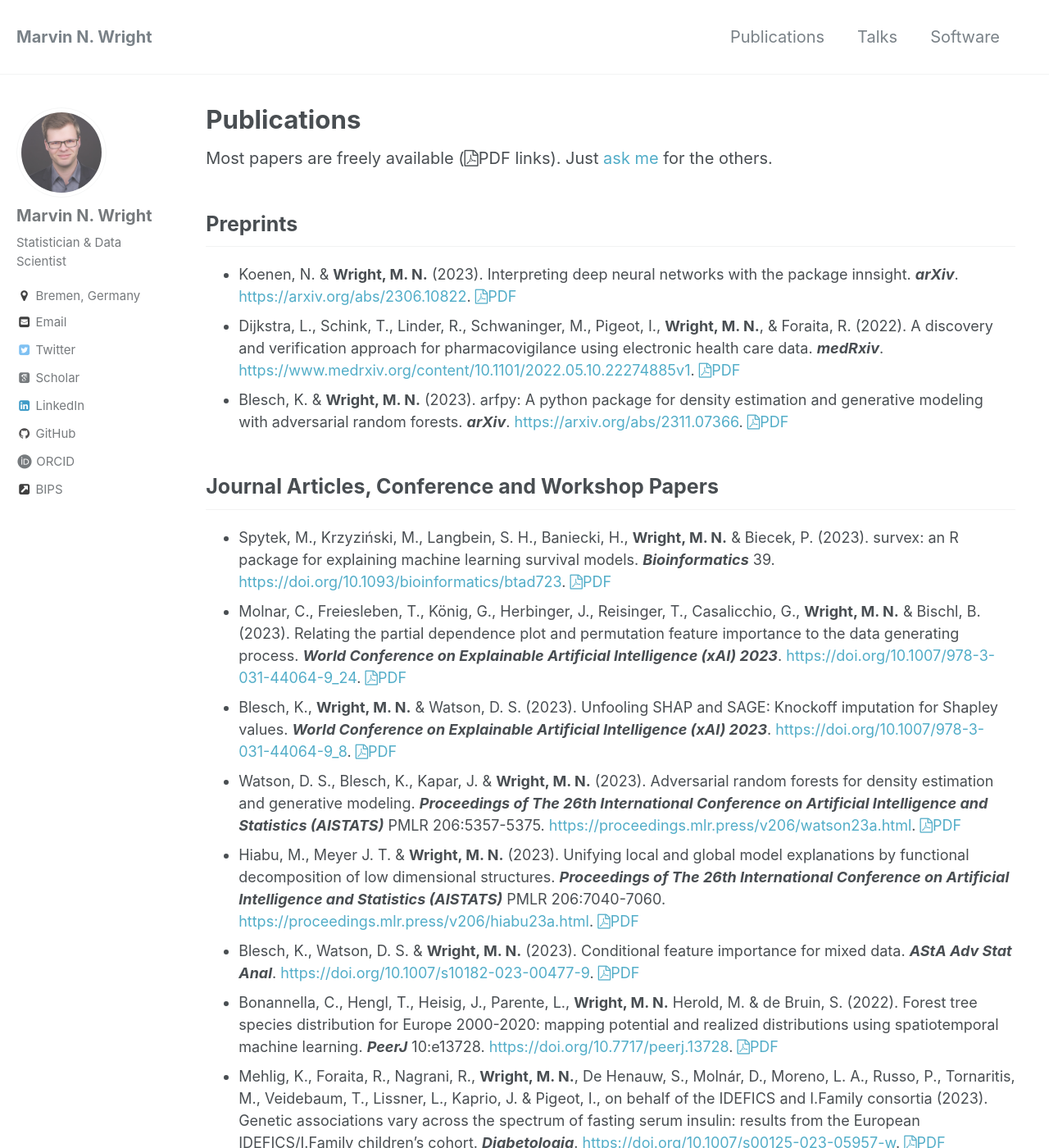
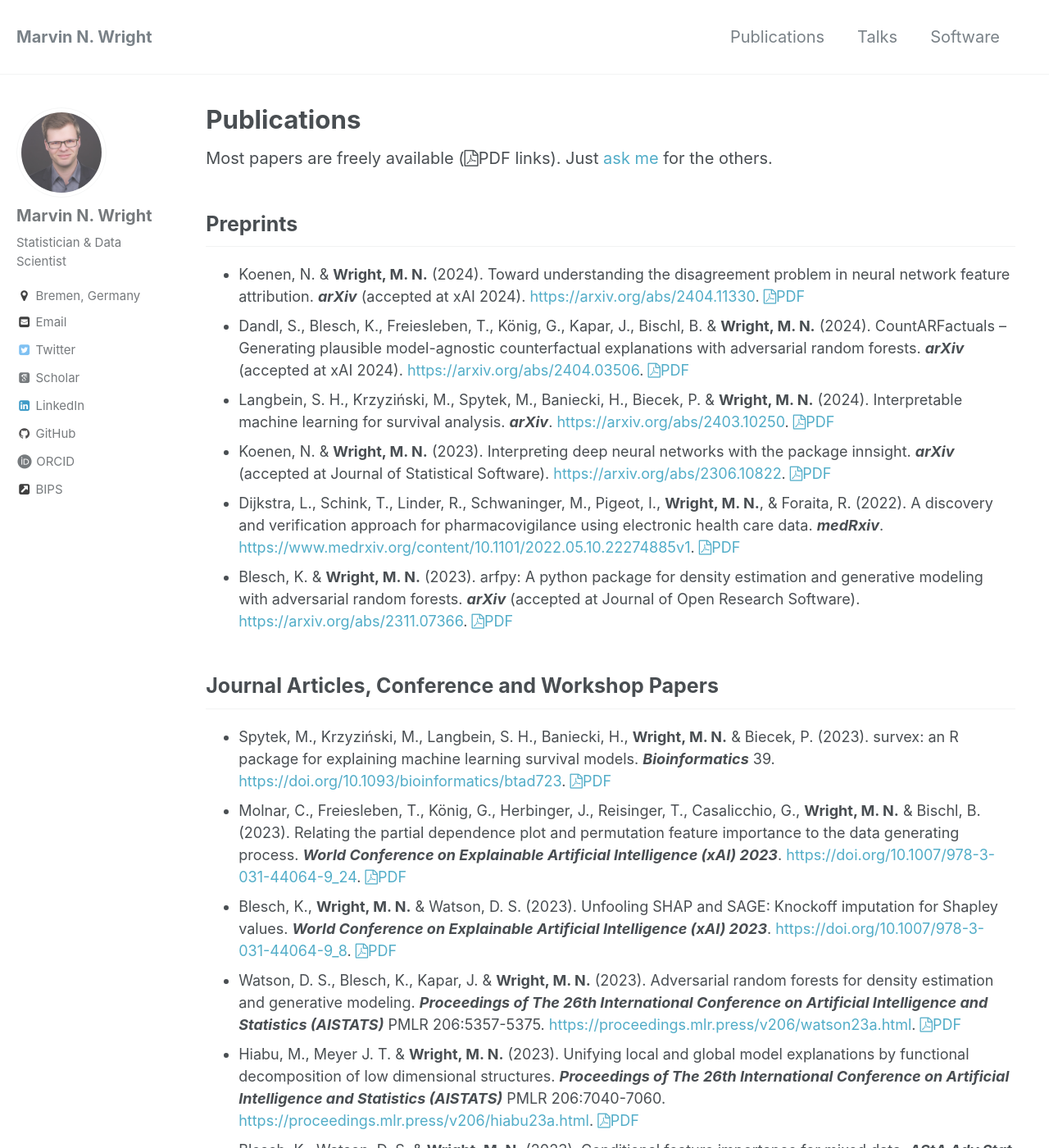
Before and after one commit to mnwright/mnwright.github.io, a Jekyll site: the page built from _pages/publications.md, in a window 1280 px wide and 1400 px high. Shown: the whole window at 82% size. Built offline with Jekyll 4.4.1, drawn with Linux system fonts in a browser that asks for light colours; some web fonts are replaced.

Commit message:
update publications

```diff
--- a/_pages/publications.md
+++ b/_pages/publications.md
@@ -6,9 +6,12 @@ permalink: /publications/
 Most papers are freely available (<i class="fa fa-file-pdf-o"></i>PDF links). Just <a href="mailto:web@wrig.de">ask me</a> for the others.
 
 ## Preprints
-* {:.pub} Koenen, N. & **Wright, M. N.** (2023). Interpreting deep neural networks with the package innsight. ***arXiv***. <https://arxiv.org/abs/2306.10822>. <a href="https://arxiv.org/pdf/2306.10822"><i class="fa fa-file-pdf-o"></i>PDF</a>
+* {:.pub} Koenen, N. & **Wright, M. N.** (2024). Toward understanding the disagreement problem in neural network feature attribution. ***arXiv*** (accepted at xAI 2024). <https://arxiv.org/abs/2404.11330>. <a href="https://arxiv.org/pdf/2404.11330"><i class="fa fa-file-pdf-o"></i>PDF</a>
+* {:.pub} Dandl, S., Blesch, K., Freiesleben, T., König, G., Kapar, J., Bischl, B. & **Wright, M. N.** (2024). CountARFactuals -- Generating plausible model-agnostic counterfactual explanations with adversarial random forests. ***arXiv*** (accepted at xAI 2024). <https://arxiv.org/abs/2404.03506>. <a href="https://arxiv.org/pdf/2404.03506"><i class="fa fa-file-pdf-o"></i>PDF</a>
+* {:.pub} Langbein, S. H., Krzyziński, M., Spytek, M., Baniecki, H., Biecek, P. & **Wright, M. N.** (2024). Interpretable machine learning for survival analysis. ***arXiv***. <https://arxiv.org/abs/2403.10250>. <a href="https://arxiv.org/pdf/2403.10250"><i class="fa fa-file-pdf-o"></i>PDF</a>
+* {:.pub} Koenen, N. & **Wright, M. N.** (2023). Interpreting deep neural networks with the package innsight. ***arXiv*** (accepted at Journal of Statistical Software). <https://arxiv.org/abs/2306.10822>. <a href="https://arxiv.org/pdf/2306.10822"><i class="fa fa-file-pdf-o"></i>PDF</a>
 * {:.pub} Dijkstra, L., Schink, T., Linder, R., Schwaninger, M., Pigeot, I., **Wright, M. N.**, & Foraita, R. (2022). A discovery and verification approach for pharmacovigilance using electronic health care data. ***medRxiv***. <https://www.medrxiv.org/content/10.1101/2022.05.10.22274885v1>. <a href="https://www.medrxiv.org/content/10.1101/2022.05.10.22274885v1.full.pdf"><i class="fa fa-file-pdf-o"></i>PDF</a>
-* {:.pub} Blesch, K. & **Wright, M. N.** (2023). arfpy: A python package for density estimation and generative modeling with adversarial random forests. ***arXiv***. <https://arxiv.org/abs/2311.07366>. <a href="https://arxiv.org/pdf/2311.07366"><i class="fa fa-file-pdf-o"></i>PDF</a>
+* {:.pub} Blesch, K. & **Wright, M. N.** (2023). arfpy: A python package for density estimation and generative modeling with adversarial random forests. ***arXiv*** (accepted at Journal of Open Research Software). <https://arxiv.org/abs/2311.07366>. <a href="https://arxiv.org/pdf/2311.07366"><i class="fa fa-file-pdf-o"></i>PDF</a>
 
 ## Journal Articles, Conference and Workshop Papers
 * {:.pub} Spytek, M., Krzyziński, M., Langbein, S. H., Baniecki, H., **Wright, M. N.** & Biecek, P. (2023). survex: an R package for explaining machine learning survival models. ***Bioinformatics*** 39. <https://doi.org/10.1093/bioinformatics/btad723>. <a href="https://academic.oup.com/bioinformatics/article-pdf/39/12/btad723/54752917/btad723.pdf"><i class="fa fa-file-pdf-o"></i>PDF</a>
@@ -18,7 +21,7 @@ Most papers are freely available (<i class="fa fa-file-pdf-o"></i>PDF links). Ju
 * {:.pub} Hiabu, M., Meyer J. T. & **Wright, M. N.** (2023). Unifying local and global model explanations by functional decomposition of low dimensional structures. ***Proceedings of The 26th International Conference on Artificial Intelligence and Statistics (AISTATS)*** PMLR 206:7040-7060. <https://proceedings.mlr.press/v206/hiabu23a.html>. <a href="https://proceedings.mlr.press/v206/hiabu23a/hiabu23a.pdf"><i class="fa fa-file-pdf-o"></i>PDF</a>
 * {:.pub} Blesch, K., Watson, D. S. & **Wright, M. N.** (2023). Conditional feature importance for mixed data. ***AStA Adv Stat Anal***. <https://doi.org/10.1007/s10182-023-00477-9>. <a href="https://link.springer.com/content/pdf/10.1007/s10182-023-00477-9.pdf"><i class="fa fa-file-pdf-o"></i>PDF</a>
 * {:.pub} Bonannella, C., Hengl, T., Heisig, J., Parente, L., **Wright, M. N.** Herold, M. & de Bruin, S. (2022). Forest tree species distribution for Europe 2000-2020: mapping potential and realized distributions using spatiotemporal machine learning. ***PeerJ*** 10:e13728. <https://doi.org/10.7717/peerj.13728>. <a href="https://peerj.com/articles/13728.pdf"><i class="fa fa-file-pdf-o"></i>PDF</a>
-* {:.pub} Mehlig, K., Foraita, R., Nagrani, R., **Wright, M. N.**, De Henauw, S., Molnár, D., Moreno, L. A., Russo, P., Tornaritis, M., Veidebaum, T., Lissner, L., Kaprio, J. & Pigeot, I., on behalf of the IDEFICS and I.Family consortia (2023). Genetic associations vary across the spectrum of fasting serum insulin: results from the European IDEFICS/I.Family children’s cohort. ***Diabetologia***. <https://doi.org/10.1007/s00125-023-05957-w>. <a href="https://link.springer.com/content/pdf/10.1007/s00125-023-05957-w.pdf"><i class="fa fa-file-pdf-o"></i>PDF</a>
+* {:.pub} Mehlig, K., Foraita, R., Nagrani, R., **Wright, M. N.**, De Henauw, S., Molnár, D., Moreno, L. A., Russo, P., Tornaritis, M., Veidebaum, T., Lissner, L., Kaprio, J. & Pigeot, I., on behalf of the IDEFICS and I.Family consortia (2023). Genetic associations vary across the spectrum of fasting serum insulin: results from the European IDEFICS/I.Family children’s cohort. ***Diabetologia*** 66:1914–1924. <https://doi.org/10.1007/s00125-023-05957-w>. <a href="https://link.springer.com/content/pdf/10.1007/s00125-023-05957-w.pdf"><i class="fa fa-file-pdf-o"></i>PDF</a>
 * {:.pub} Baudeu, R., **Wright, M. N.** & Loecher, M. (2022). Are SHAP values biased towards high-entropy features? ***ECML PKDD Workshop on eXplainable Knowledge Discovery in Data Mining***. <https://doi.org/10.1007/978-3-031-23618-1_28>. <a href="https://link.springer.com/content/pdf/10.1007/978-3-031-23618-1.pdf"><i class="fa fa-file-pdf-o"></i>PDF</a>
 * {:.pub} Watson, D. S. & **Wright, M. N.** (2021). Testing conditional independence in supervised learning algorithms. ***Machine Learning*** 110:2107-2129. <https://doi.org/10.1007/s10994-021-06030-6>. <a href="https://link.springer.com/content/pdf/10.1007/s10994-021-06030-6.pdf"><i class="fa fa-file-pdf-o"></i>PDF</a>
 * {:.pub} Askland, K. D., Strong, D., **Wright, M. N.** & Moore, J. H. (2021). The translational machine: A novel machine-learning approach to illuminate complex genetic architectures. ***Genetic Epidemiology*** 45:485-536. <https://doi.org/10.1002/gepi.22383>. <a href="https://onlinelibrary.wiley.com/doi/pdfdirect/10.1002/gepi.22383?download=true"><i class="fa fa-file-pdf-o"></i>PDF</a>
```
